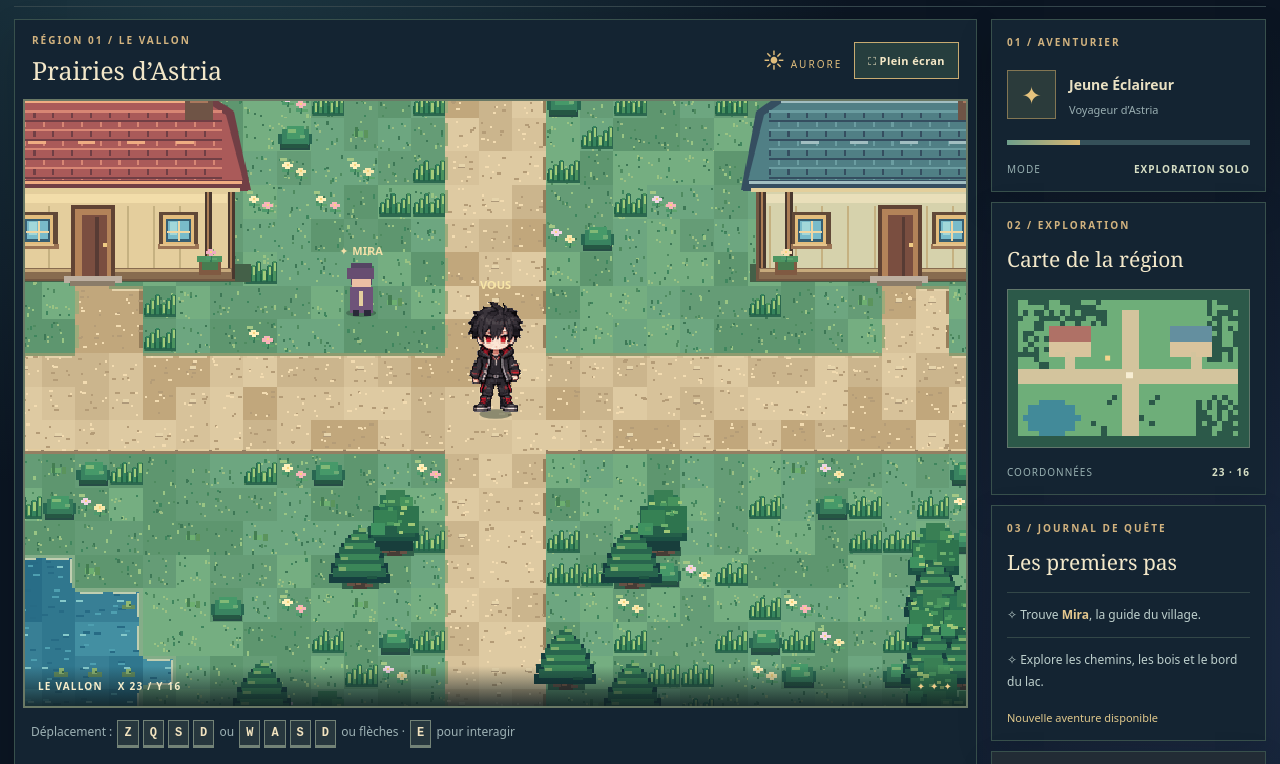
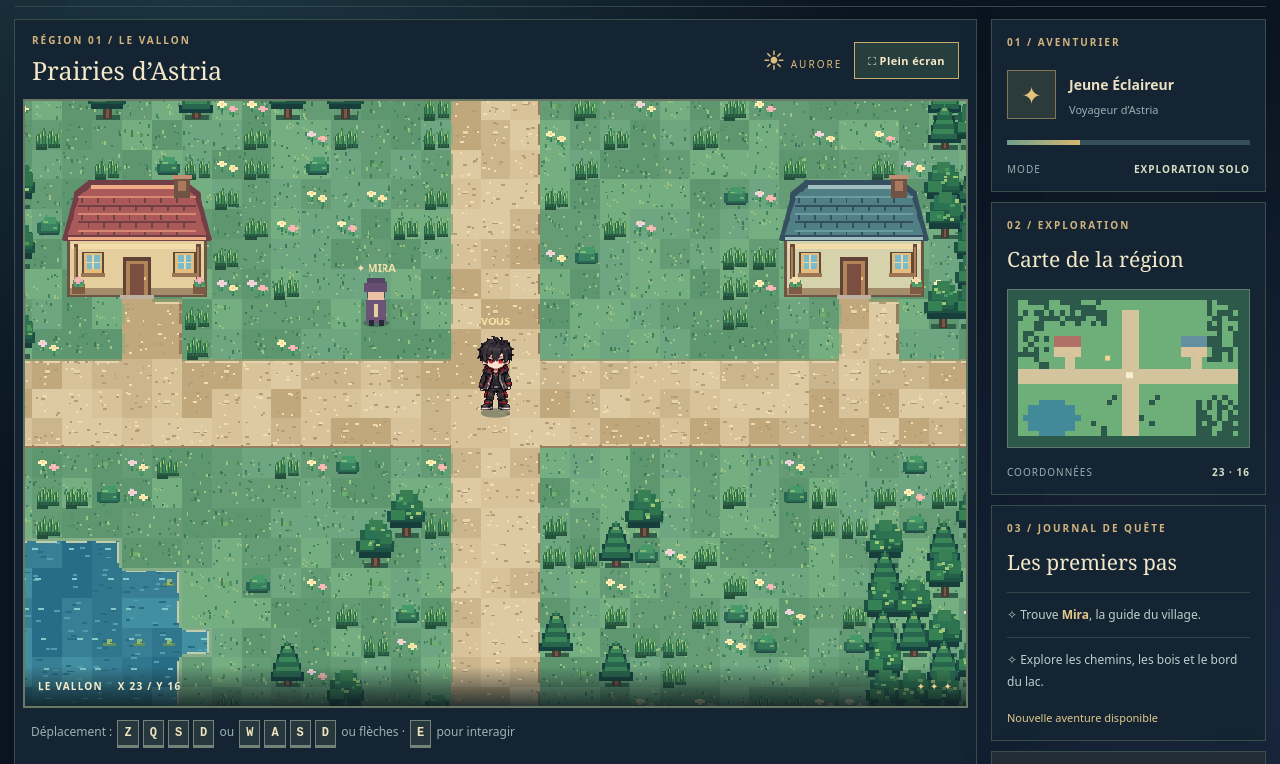
Before and after one commit to fen-min/eclats-astria, a website with bundled scripts: page docs/index.html in a window 1280 px wide. Shown: the part 67-831 px from the top of the page. Built offline with nearby package versions, Linux system fonts and the light colour scheme.

Commit message:
Réduire les sprites des décors, maisons et héros pour une carte plus aérée

```diff
--- a/docs/game.js
+++ b/docs/game.js
@@ -76,7 +76,7 @@ function drawHero(px,py,dir,moving,now){
  // Respiration autour des pieds : la position au sol ne bouge pas.
  ctx.drawImage(heroWalkAtlas,pose.frame*HERO_FRAME_WIDTH,row*HERO_FRAME_HEIGHT,
    HERO_FRAME_WIDTH,HERO_FRAME_HEIGHT,
-   Math.round(-35+pose.swayX),Math.round(-109+pose.bobY),70,110);
+   Math.round(-27+pose.swayX),Math.round(-84+pose.bobY),54,84);
  ctx.restore();
 }
 function drawMira(px,py,now){
@@ -161,7 +161,7 @@ function animate(now){
  const miraX=(MIRA.x+.5)*TILE-cx,miraY=(MIRA.y+.8)*TILE-cy;
  if(heroY>miraY){drawMira(miraX,miraY,now);drawHero(heroX,heroY,player.dir,walking,now);}
  else{drawHero(heroX,heroY,player.dir,walking,now);drawMira(miraX,miraY,now);}
- ctx.fillStyle='#f7e5a7';ctx.font='bold 11px system-ui';ctx.textAlign='center';ctx.fillText('VOUS',heroX,heroY-119);
+ ctx.fillStyle='#f7e5a7';ctx.font='bold 11px system-ui';ctx.textAlign='center';ctx.fillText('VOUS',heroX,heroY-94);
  position.textContent='X '+player.x+' / Y '+player.y;miniPos.textContent=player.x+' · '+player.y;
  hint.hidden=!near(player,MIRA,2);
  if((now|0)%8===0)drawMinimap();
--- a/docs/index.html
+++ b/docs/index.html
@@ -13,13 +13,13 @@
 <div class="app">
   <header class="header">
     <div class="logo"><span class="star">✦</span><div><div class="brand">ÉCLATS <span>D’ASTRIA</span></div><small>CHAPITRE 00 · LE PREMIER VOYAGE</small></div></div>
-    <div class="status"><span class="version">ALPHA 0.1.6</span><span class="tag"><b class="dot"></b> AVENTURE SOLO</span></div>
+    <div class="status"><span class="version">ALPHA 0.1.7</span><span class="tag"><b class="dot"></b> AVENTURE SOLO</span></div>
   </header>
   <main class="columns">
     <section class="frame">
       <div class="frame-heading"><div><div class="eyebrow">RÉGION 01 / LE VALLON</div><h1>Prairies d’Astria</h1></div><div class="view-options"><div class="sun">☀ <small>AURORE</small></div><button type="button" id="fullscreen-toggle" class="fullscreen-button" aria-label="Agrandir le jeu en plein écran" aria-pressed="false">⛶ Plein écran</button></div></div>
       <div class="canvas-wrap">
-        <canvas id="game" width="896" height="576" aria-label="Jeu : carte du Vallon" tabindex="0"></canvas>
+        <canvas id="game" width="1008" height="648" aria-label="Jeu : carte du Vallon" tabindex="0"></canvas>
         <div id="toast" class="toast" aria-live="polite" hidden></div>
         <div id="hint" class="hint" hidden>APPUIE SUR E POUR PARLER À MIRA</div>
         <div class="bottom-label">LE VALLON <span id="position">X 23 / Y 16</span> <span class="ornament">✦ ✦ ✦</span></div>
--- a/docs/terrain.js
+++ b/docs/terrain.js
@@ -1,4 +1,4 @@
-// Décors originaux d'Éclats d'Astria : pixel art 32 px, aucune image Pokémon.
+// Décors originaux d'Éclats d'Astria : pixel art 32 px, sprites compacts version 0.1.7.
 const TILE_SIZE=32;
 const C={
   grass:['#659c76','#6da680','#75ae81','#5e966f'],
@@ -75,72 +75,76 @@ function wildflower(g,px,py,petals){
  box(g,px-5,py,3,3,petals);box(g,px+2,py,3,3,petals);
  box(g,px-2,py+2,4,3,petals);box(g,px-1,py,2,2,'#f6d57e');
 }
+
 function shrub(g,px,py,variant=0){
- box(g,px+2,py+13,28,13,'#264d45');
- box(g,px+0,py+10,32,10,'#286751');
- box(g,px+4,py+6,25,15,variant?'#367a5a':'#398360');
- box(g,px+8,py+3,17,12,'#469969');
- box(g,px+9,py+6,8,3,'#81b976');box(g,px+21,py+11,5,3,'#6eac75');
- box(g,px+3,py+20,25,4,'#255743');
+ // Petits buissons occupant seulement le centre d'une tuile.
+ const x=px+5,y=py+8;
+ box(g,x+2,y+12,21,7,'#264d45');
+ box(g,x,y+7,25,10,'#286751');
+ box(g,x+4,y+4,18,11,variant?'#367a5a':'#398360');
+ box(g,x+7,y,13,8,'#469969');
+ box(g,x+6,y+5,6,2,'#81b976');
+ box(g,x+17,y+11,4,2,'#6eac75');
+}
+function drawReeds(g,px,py,noise,x,y){
+ // Grappes d'herbes espacées, avec des tiges étroites et lisibles.
+ for(let j=0;j<2;j++){
+  const bx=px+3+j*13+(noise(x,y,j+91)*3|0);
+  const top=py+9+(j===0?3:0);
+  box(g,bx,top+9,12,12,'#244f3b');
+  for(let i=0;i<4;i++){
+   const h=11+((i+j)%3)*3;
+   box(g,bx+i*3,py+29-h,2,h,'#2e6449');
+   box(g,bx+i*3+1,py+26-h,2,h, i%2?'#4f985d':'#3c8454');
+   box(g,bx+i*3+1,py+29-h,1,5,'#a4ca7a');
+  }
+ }
 }
 function grasses(g,x,y,type,noise){
  const px=x*32,py=y*32;
- if(type==='tallgrass'){
-  box(g,px+1,py+24,30,6,'#457d57');
-  for(let i=0;i<6;i++){
-   const ox=px+1+i*5, h=13+(i%3)*4;
-   box(g,ox+1,py+30-h,5,h,'#2c684f');
-   box(g,ox+2,py+29-h,3,h-2,(i%2?'#4a925e':'#36845d'));
-   box(g,ox+3,py+31-h,2,8,'#a2cb7a');
-   box(g,ox,py+21,2,7,'#216447');
+ if(type==='tallgrass')drawReeds(g,px,py,noise,x,y);
+ if(type==='flower'){
+  if(noise(x,y,57)<.25){
+   shrub(g,px,py,choose(noise,x,y,58,2));
+  }else{
+   wildflower(g,px+11,py+14,noise(x,y,37)<.5?'#f0d4e3':'#fff0ba');
+   wildflower(g,px+23,py+19,noise(x,y,52)<.5?'#f8b4b9':'#f7e8ad');
   }
  }
- if(type==='flower'){
-  if(noise(x,y,57)<.35){shrub(g,px+1,py+5,choose(noise,x,y,58,2));return;}
-  wildflower(g,px+10,py+12,noise(x,y,37)<.5?'#f0d4e3':'#fff0ba');
-  wildflower(g,px+23,py+18,noise(x,y,52)<.5?'#f8b4b9':'#f7e8ad');
-  box(g,px+3,py+6,6,3,'#a3c785');
- }
  if(type==='grass'&&noise(x,y,105)<.085){
-  box(g,px+9,py+13,9,5,'#6daf70');box(g,px+10,py+9,3,9,'#447e52');
-  box(g,px+19,py+12,4,7,'#5b945c');
+  box(g,px+9,py+15,8,4,'#6daf70');
+  box(g,px+10,py+11,2,8,'#447e52');
+  box(g,px+19,py+14,3,5,'#5b945c');
  }
 }
 function tree(g,x,y,noise){
  const px=x*32,py=y*32;
- const sway=choose(noise,x,y,61,5)-2;
+ const sway=choose(noise,x,y,61,3)-1;
  const cx=px+16+sway;
- // Ombre profonde et racines.
- box(g,cx-16,py+25,35,8,'#315f4a');
- box(g,cx-6,py+9,14,24,'#463c36');
- box(g,cx-3,py+13,5,16,'#795744');
- box(g,cx-11,py+27,7,3,'#665044');box(g,cx+6,py+28,7,3,'#695044');
- if(noise(x,y,66)<.24){
-  // Pin élancé : plusieurs étages en chevrons pixellisés.
-  const tiers=[[py-25,9],[py-17,16],[py-8,22],[py+2,26],[py+12,28]];
-  tiers.forEach(([yy,half],i)=>{
-   box(g,cx-half-1,yy+6,half*2+3,9,'#163f3f');
-   box(g,cx-half+3,yy+1,half*2-5,8,'#28654d');
-   box(g,cx-half+8,yy-3,half*2-15,6,'#3b8658');
-   box(g,cx-half+9,yy,7,3,'#7dae6c');
-   if(i>1)box(g,cx+8,yy+8,9,3,'#1f5643');
-  });
+ // Petits arbres dessinés sur une empreinte ~38 x 50 px.
+ box(g,cx-12,py+27,26,5,'#315f4a');
+ box(g,cx-4,py+12,9,19,'#463c36');
+ box(g,cx-1,py+14,3,16,'#795744');
+ if(noise(x,y,66)<.22){
+  // Sapin compact : des étages coniques et non une immense canopée.
+  for(const [yy,half] of [[-18,7],[-10,11],[0,15],[10,18]]){
+   box(g,cx-half,py+yy+6,half*2,9,'#163f3f');
+   box(g,cx-half+3,py+yy+2,half*2-6,9,'#28654d');
+   box(g,cx-half+6,py+yy,half*2-12,5,'#3b8658');
+  }
+  box(g,cx-3,py-12,6,3,'#7dae6c');
  }else{
-  // Houppier volumineux : silhouettes étagées + reflets en touffes.
-  box(g,cx-17,py-2,35,30,'#183e3c');
-  box(g,cx-24,py+5,48,14,'#1c5144');
-  box(g,cx-20,py-14,40,29,'#245f49');
-  box(g,cx-13,py-25,29,22,'#2b7352');
-  box(g,cx-7,py-30,18,16,'#397f54');
-  box(g,cx-19,py-11,27,16,'#368154');
-  box(g,cx+3,py-14,21,25,'#2e744e');
-  box(g,cx-22,py+2,14,11,'#3f9260');
-  box(g,cx+6,py-23,12,9,'#46925c');
-  for(let i=0;i<12;i++){
-   const ox=(noise(x+i*13,y,113+i)*35|0)-18;
-   const oy=(noise(x,y+i*17,132+i)*31|0)-21;
-   box(g,cx+ox,py+oy,4+(i%2)*2,3,
-       i%3===0?'#a0c776':i%3===1?'#6fb16d':'#4a985f');
+  box(g,cx-17,py+8,34,13,'#183e3c');
+  box(g,cx-20,py+3,40,12,'#1c5144');
+  box(g,cx-16,py-8,33,19,'#245f49');
+  box(g,cx-11,py-15,24,16,'#2b7352');
+  box(g,cx-6,py-19,14,12,'#397f54');
+  box(g,cx-16,py+2,15,11,'#368154');
+  box(g,cx+5,py-7,13,14,'#2e744e');
+  for(let i=0;i<7;i++){
+   const ox=(noise(x+i*13,y,113+i)*26|0)-13;
+   const oy=(noise(x,y+i*17,132+i)*22|0)-12;
+   box(g,cx+ox,py+oy,4+(i%2),3,i%3===0?'#a0c776':i%3===1?'#6fb16d':'#4a985f');
   }
  }
 }
@@ -154,66 +158,61 @@ function pane(g,x,y){
  box(g,x-4,y+27,39,5,'#9b7454');
  box(g,x-2,y+27,33,2,'#e4c38c');
 }
+
 function house(g,x,y,roofVariant,doorColumn,noise){
- const sx=x*32, sy=y*32, w=256;
+ // Façade compacte : largeur cinq cases, entrée toujours sur la bonne case.
+ const sx=x*32,sy=y*32,w=160;
  const red=roofVariant==='roof';
  const p=red?{dark:'#713f45',mid:'#aa5a59',lit:'#d88674',hi:'#efac82'}:
              {dark:'#354e60',mid:'#507f85',lit:'#6b9da1',hi:'#a1bec1'};
- // Maison complète : toit incliné, façade en bois/plâtre, fenêtres et porte.
- box(g,sx+2,sy+171,w+5,17,'#446048');
- box(g,sx+8,sy+93,w-16,94,'#735742');
- box(g,sx+13,sy+99,w-26,85,red?'#e4ce9d':'#d6d2ac');
- box(g,sx+16,sy+105,w-32,8,red?'#f2ddaa':'#e9dfba');
- for(let j=0;j<9;j++)box(g,sx+20+j*25,sy+116,2,63,'#c5b181');
- // Wooden uprights and corners.
- for(const off of [11,36,219,241]){
-  box(g,sx+off,sy+99,7,86,C.timberDark);
-  box(g,sx+off+2,sy+102,2,78,'#ab7e56');
- }
- box(g,sx+11,sy+175,w-22,10,'#876b4f');
- box(g,sx+12,sy+176,w-24,3,'#c7aa7c');
- // Shingled roof with a stepped upper silhouette.
- poly(g,[[sx-6,sy+101],[sx+8,sy+26],[sx+33,sy+8],[sx+w-35,sy+8],[sx+w-9,sy+26],[sx+w+7,sy+101]],p.dark);
- poly(g,[[sx,sy+92],[sx+16,sy+29],[sx+40,sy+13],[sx+w-42,sy+13],[sx+w-17,sy+29],[sx+w,sy+92]],p.mid);
- box(g,sx+32,sy+13,w-64,5,p.hi);
- for(let row=0;row<8;row++){
-  const yy=sy+25+row*9;
-  if(yy>sy+89)break;
-  box(g,sx+20,yy,w-40,2,row%2?p.dark:p.lit);
-  for(let col=0;col<13;col++){
-   const xx=sx+20+col*18+(row%2?9:0);
-   if(xx>=sx+w-22)break;
-   box(g,xx,yy+2,2,5,row%2?p.lit:p.dark);
+ box(g,sx+5,sy+64,150,62,'#6d5544');
+ box(g,sx+8,sy+66,144,57,red?'#e4ce9d':'#d6d2ac');
+ box(g,sx+9,sy+69,142,5,'#f2ddaa');
+ box(g,sx+8,sy+116,144,8,'#a38d6a');
+ // Charpente : toiture à pente et petits rangs de tuiles.
+ poly(g,[[sx,sy+65],[sx+13,sy+13],[sx+28,sy+1],[sx+131,sy+1],[sx+147,sy+13],[sx+w,sy+65]],p.dark);
+ poly(g,[[sx+5,sy+61],[sx+19,sy+17],[sx+33,sy+6],[sx+127,sy+6],[sx+141,sy+17],[sx+155,sy+61]],p.mid);
+ box(g,sx+31,sy+6,99,4,p.hi);
+ for(let row=0;row<5;row++){
+  const yy=sy+18+row*9;
+  box(g,sx+17,yy,126,2,row%2?p.dark:p.lit);
+  for(let col=0;col<8;col++){
+   const xx=sx+20+col*17+(row%2?7:0);
+   if(xx>sx+137)break;
+   box(g,xx,yy+2,2,5,p.dark);
   }
  }
- box(g,sx-4,sy+91,w+8,11,p.dark);
- box(g,sx+1,sy+92,w-2,3,p.hi);
- box(g,sx+3,sy+99,w-6,4,'#e3cf9c');
- // Cheminée, ventilateurs, tuiles d'ornement.
- box(g,sx+w-56,sy-2,27,36,'#6f5446');
- box(g,sx+w-59,sy-4,33,8,'#c08f72');
- box(g,sx+w-51,sy+4,17,14,'#a9785d');
- box(g,sx+w-45,sy+11,5,5,'#634940');
- for(let k=0;k<4;k++)box(g,sx+51+k*47,sy+54,17,3,p.hi);
- // Deux fenêtres écartées de l'accès central.
- pane(g,sx+45,sy+125);
- pane(g,sx+179,sy+125);
- // Porte à la colonne du tile logique (accessible par les routes).
- const dx=sx+doorColumn*32+1;
- box(g,dx-5,sy+115,42,70,'#604334');
- box(g,dx-1,sy+119,34,67,'#b38359');
- box(g,dx+5,sy+125,24,61,'#7a4e40');
- box(g,dx+18,sy+126,3,60,'#573b34');
- box(g,dx+25,sy+151,4,4,'#efca83');
- box(g,dx-12,sy+183,55,6,'#bdafa0');
- box(g,dx-6,sy+187,43,5,'#8a7c69');
- // Plantes et caisses décoratives en façade.
- for(const ax of [sx+26,sx+214]){
-  box(g,ax,sy+167,21,15,'#805a42');
-  box(g,ax+3,sy+169,15,8,'#477c50');
-  box(g,ax-2,sy+164,24,5,'#4d9561');
-  box(g,ax+8,sy+157,6,6,'#78b96d');
-  wildflower(g,ax+11,sy+159,red?'#f0abc0':'#f8deb2');
+ box(g,sx+1,sy+60,158,6,p.dark);
+ box(g,sx+6,sy+62,148,3,p.hi);
+ // Cheminée basse, lucarne et poutres.
+ box(g,sx+120,sy-3,17,23,'#6f5446');
+ box(g,sx+118,sy-5,21,5,'#c08f72');
+ box(g,sx+124,sy+2,8,10,'#a9785d');
+ for(const bx of [12,143]){
+  box(g,sx+bx,sy+69,5,53,'#684a3e');
+  box(g,sx+bx+1,sy+72,2,47,'#ae7e55');
+ }
+ // Deux fenêtres qui restent sur les cases logiques du bâtiment.
+ for(const wx of [sx+23,sx+121]){
+  box(g,wx-2,sy+78,24,26,'#614938');
+  box(g,wx,sy+79,20,21,'#e3bd7d');
+  box(g,wx+3,sy+81,14,15,'#79bbca');
+  box(g,wx+9,sy+81,2,15,'#f1d7a3');
+  box(g,wx+2,sy+88,16,2,'#f1d7a3');
+  box(g,wx-3,sy+100,26,4,'#9b7454');
+ }
+ // Porte visuellement alignée sur x=11 ou x=35.
+ const dx=sx+doorColumn*32+4;
+ box(g,dx-3,sy+83,30,42,'#604334');
+ box(g,dx,sy+87,24,38,'#b38359');
+ box(g,dx+4,sy+91,16,34,'#7a4e40');
+ box(g,dx+19,sy+105,3,3,'#efca83');
+ box(g,dx-6,sy+124,36,4,'#bdafa0');
+ // Jardinières basses pour une façade vivante.
+ for(const ax of [sx+10,sx+140]){
+  box(g,ax,sy+112,14,11,'#805a42');
+  box(g,ax+1,sy+108,12,5,'#4d9561');
+  wildflower(g,ax+7,sy+107,red?'#f0abc0':'#f8deb2');
  }
 }
 export function renderTerrain(g,width,height,tileAt,noise){
@@ -231,8 +230,8 @@ export function renderTerrain(g,width,height,tileAt,noise){
   if(['tree','void'].includes(tileAt(x,y)))tree(g,x,y,noise);
  }
  // Les maisons couvrent les tuiles techniques roof / wall / door.
- house(g,8,7,'roof',3,noise);
- house(g,31,7,'roof2',4,noise);
+ house(g,9,9,'roof',2,noise);
+ house(g,33,9,'roof2',2,noise);
 }
 export function drawWaterAnimation(ctx,camX,camY,now,tileAt,width,height){
  // Quelques reflets animés, sans allocation d'image par frame.
--- a/docs/world.js
+++ b/docs/world.js
@@ -13,13 +13,13 @@ export function tileAt(x,y) {
   if(!Number.isInteger(x)||!Number.isInteger(y)||x<0||y<0||x>=WIDTH||y>=HEIGHT) return 'void';
   const pond=((x-8)/5.2)**2+((y-24)/3.5)**2;
   if(pond<1&&x<15&&y>19) return 'water';
-  if(x>=8&&x<=15&&y>=7&&y<=12) {
-    if(y<=9) return 'roof';
+  if(x>=9&&x<=13&&y>=9&&y<=12) {
+    if(y<=10) return 'roof';
     if(x===11&&y===12) return 'door';
     return 'wall';
   }
-  if(x>=31&&x<=38&&y>=7&&y<=12) {
-    if(y<=9) return 'roof2';
+  if(x>=33&&x<=37&&y>=9&&y<=12) {
+    if(y<=10) return 'roof2';
     if(x===35&&y===12) return 'door';
     return 'wall';
   }
--- a/package.json
+++ b/package.json
@@ -1,7 +1,7 @@
 {
   "name": "eclats-astria",
   "private": true,
-  "version": "0.1.6",
+  "version": "0.1.7",
   "type": "module",
   "description": "RPG 2D solo en pixel art, jouable dans le navigateur",
   "scripts": {
--- a/site/game.js
+++ b/site/game.js
@@ -76,7 +76,7 @@ function drawHero(px,py,dir,moving,now){
  // Respiration autour des pieds : la position au sol ne bouge pas.
  ctx.drawImage(heroWalkAtlas,pose.frame*HERO_FRAME_WIDTH,row*HERO_FRAME_HEIGHT,
    HERO_FRAME_WIDTH,HERO_FRAME_HEIGHT,
-   Math.round(-35+pose.swayX),Math.round(-109+pose.bobY),70,110);
+   Math.round(-27+pose.swayX),Math.round(-84+pose.bobY),54,84);
  ctx.restore();
 }
 function drawMira(px,py,now){
@@ -161,7 +161,7 @@ function animate(now){
  const miraX=(MIRA.x+.5)*TILE-cx,miraY=(MIRA.y+.8)*TILE-cy;
  if(heroY>miraY){drawMira(miraX,miraY,now);drawHero(heroX,heroY,player.dir,walking,now);}
  else{drawHero(heroX,heroY,player.dir,walking,now);drawMira(miraX,miraY,now);}
- ctx.fillStyle='#f7e5a7';ctx.font='bold 11px system-ui';ctx.textAlign='center';ctx.fillText('VOUS',heroX,heroY-119);
+ ctx.fillStyle='#f7e5a7';ctx.font='bold 11px system-ui';ctx.textAlign='center';ctx.fillText('VOUS',heroX,heroY-94);
  position.textContent='X '+player.x+' / Y '+player.y;miniPos.textContent=player.x+' · '+player.y;
  hint.hidden=!near(player,MIRA,2);
  if((now|0)%8===0)drawMinimap();
```
Also changed, not shown: site/index.html (+2 -2 lines), site/terrain.js (+109 -110 lines), site/world.js (+4 -4 lines), tests/compact-sprites.test.mjs (added, +24 -0 lines), tests/world.test.mjs (+4 -2 lines).
